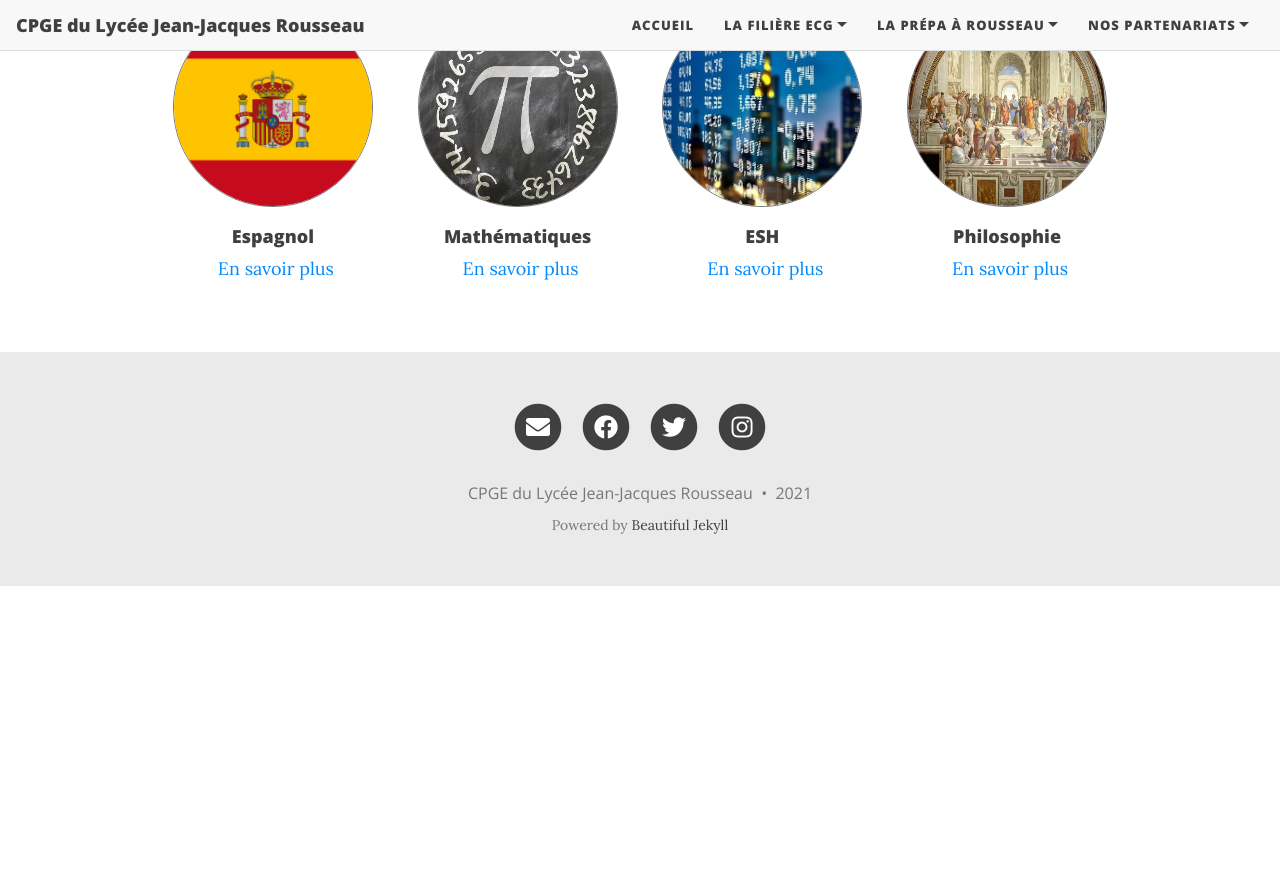
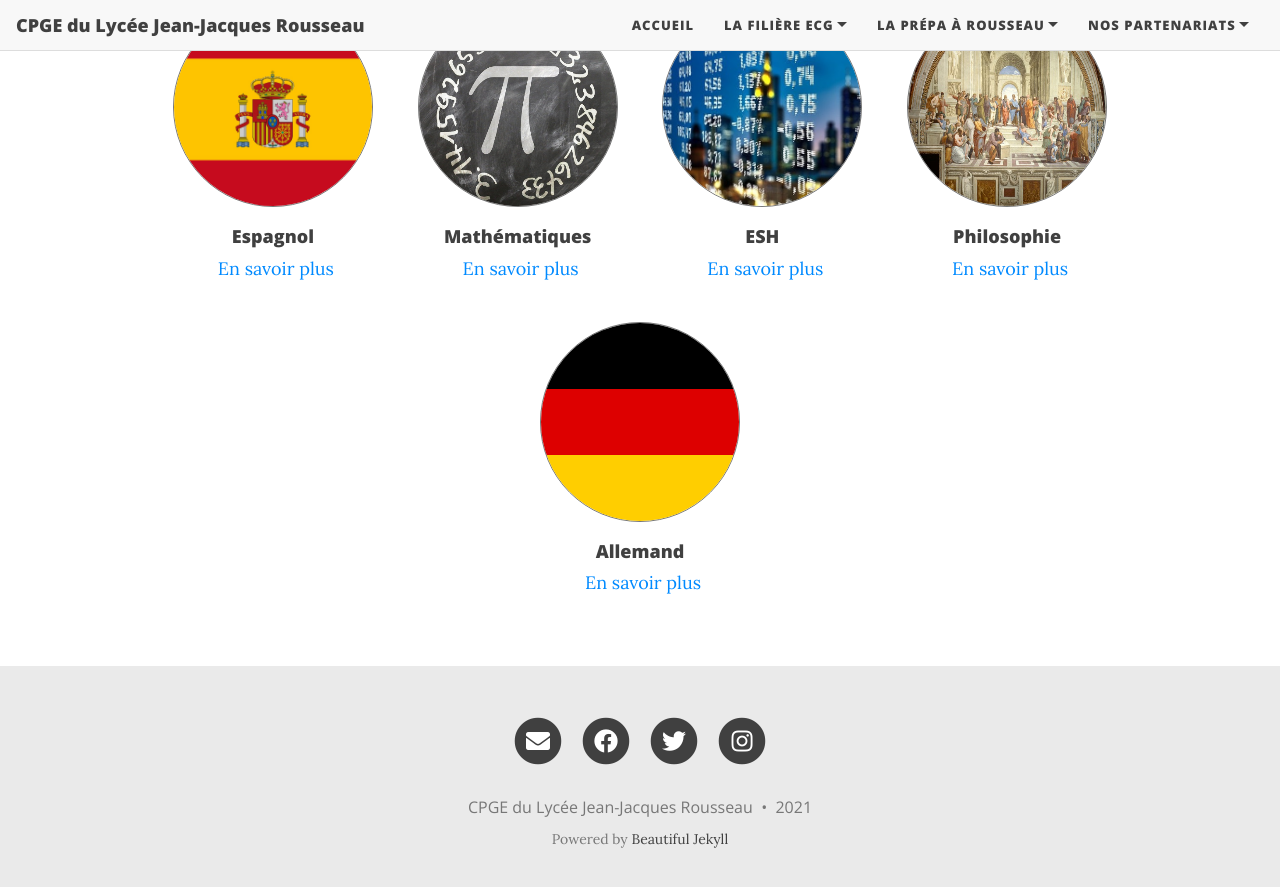
Before and after one commit to cpgesarcelles/cpgesarcelles.github.io, a Jekyll site: the page built from matieres.md, in a window 1280 px wide and 900 px high, scrolled down 1010 px. Shown: the top 887 px of the window. Built offline with Jekyll 4.4.1, drawn with Linux system fonts in a browser that asks for light colours; nearby versions of some CDN libraries; before the commit the page ends 1596 px from its top, so only the background shows below that.

Commit message:
Update matieres.md

```diff
--- a/matieres.md
+++ b/matieres.md
@@ -15,6 +15,9 @@ contenu:
   - name: Philosophie
     img: /assets/img/logo/logo_philo.jpg
     matiere: /Matieres/philo
+  - name: Allemand
+    img: /assets/img/logo/logo_all.png
+    matiere: /Matieres/allemand
 ---
 
 ### Horaires hebdomadaires ###
```
